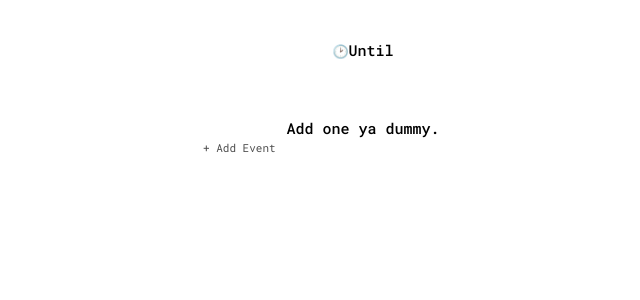
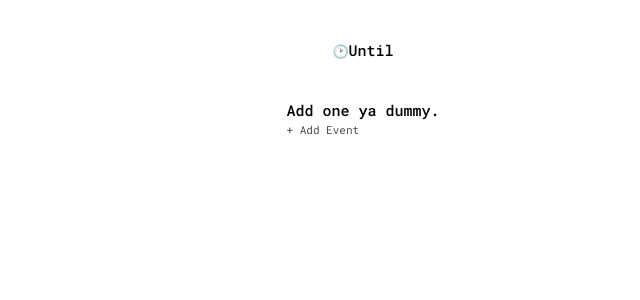
Before and after one commit to dannymcclain/until, a React (Create React App) app: page / in a window 1280 px wide. Shown: the top 300 px of the page, without its empty margins (277-917 px from the left). Built offline with nearby package versions, Linux system fonts and the light colour scheme.

Commit message:
style edits

```diff
--- a/src/App.css
+++ b/src/App.css
@@ -40,28 +40,11 @@ h1 .emoji {
   margin: 0 auto;
 }
 
-.event-list > span {
-  padding: 0 30px 0;
-  margin-top: 40px;
+.event-list {
+  list-style: none;
+  display: flex;
+  flex-direction: column;
+  flex-wrap: nowrap;
+  justify-content: flex-start;
+  align-items: center;
 }
-
-.cardAnimate-enter {
-  opacity: 0;
-  transform: scale(0);
-}
-
-.cardAnimate-enter.cardAnimate-enter-active {
-  opacity: 1;
-  transform: scale(1);
-  transition: opacity 350ms 100ms ease-in-out,
-    transform 350ms 100ms cubic-bezier(0.175, 0.885, 0.32, 1.11);
-}
-
-.cardAnimate-leave {
-  opacity: 1;
-}
-
-.cardAnimate-leave.cardAnimate-leave-active {
-  opacity: 0;
-  transition: opacity 200ms 50ms ease-in-out;
-}
--- a/src/App.js
+++ b/src/App.js
@@ -127,7 +127,7 @@ class App extends Component {
           </h1>
         </header>
         {Object.keys(this.state.myDates).length > 0 ? (
-          <div className="event-list">
+          <ul className="event-list">
             {Object.values(this.state.myDates)
               .map(this.eventFormatter)
               .sort(this.eventReorder)
@@ -144,7 +144,7 @@ class App extends Component {
               handleClick={this.toggleEditing}
               isActive={this.state.showForm}
             />
-          </div>
+          </ul>
         ) : (
           <div className="event-list no-events">
             <span>
--- a/src/components/eventItem/index.js
+++ b/src/components/eventItem/index.js
@@ -10,7 +10,7 @@ const EventItem = ({
   handleEdit,
   status
 }) => (
-  <div className={`event-item ${status}`}>
+  <li className={`event-item ${status}`}>
     <div className="card-content">
       <p className="event-name">{name}</p>
       <p className="days-until">{daysUntil}</p>
@@ -22,7 +22,7 @@ const EventItem = ({
         <CardAction action={handleDelete} text="Remove" />
       </p>
     </div>
-  </div>
+  </li>
 );
 
 export default EventItem;
--- a/src/components/eventItem/styles.css
+++ b/src/components/eventItem/styles.css
@@ -50,3 +50,9 @@ p {
   font-size: 11px;
   color: #999999;
 }
+
+.present .days-until {
+  font-weight: 500;
+  color: #ffffff;
+  background: #333333;
+}
```
